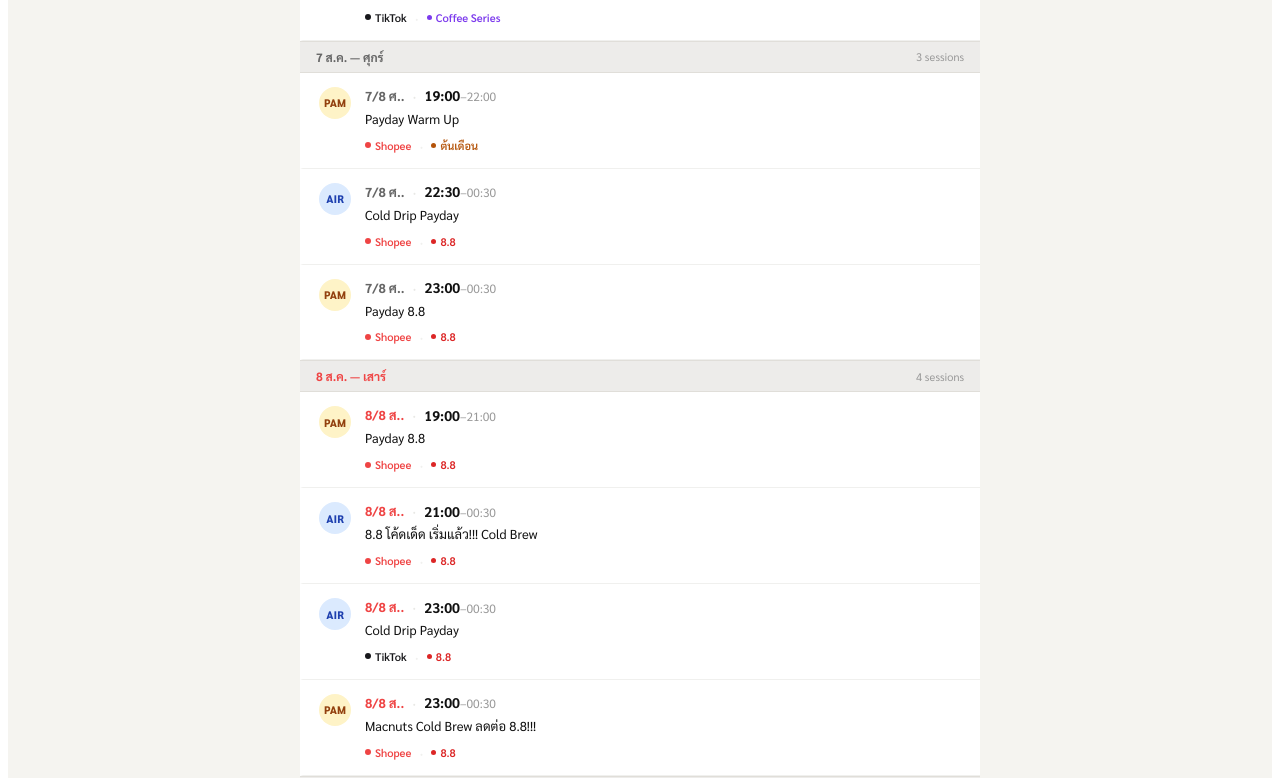
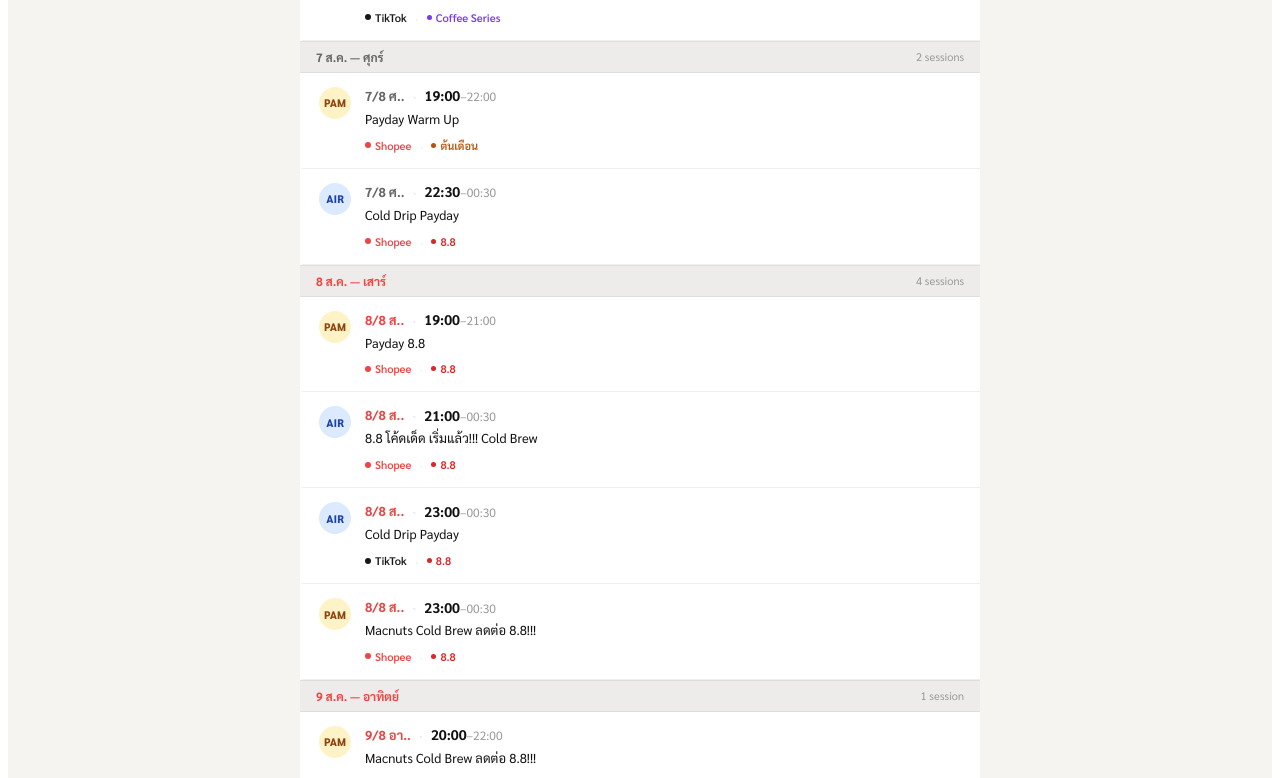
Before and after one commit to thaninadmacnuts-bit/Live-Schedule, a React (Create React App) app: page / in a window 1280 px wide. Shown: the part 945-1723 px from the top of the page. Built offline with nearby package versions, Linux system fonts and the light colour scheme.

Commit message:
Update App.jsx

```diff
--- a/src/App.jsx
+++ b/src/App.jsx
@@ -11,7 +11,6 @@ const RAW_DATA = [
   { staff: "AIR", platform: "TikTok", topic: "Coffee Quiz แจกของรางวัล", date: "2026-08-06", startLive: "19:00", endLive: "22:00" },
   { staff: "PAM", platform: "Shopee", topic: "Payday Warm Up", date: "2026-08-07", startLive: "19:00", endLive: "22:00" },
   { staff: "AIR", platform: "Shopee", topic: "Cold Drip Payday", date: "2026-08-07", startLive: "22:30", endLive: "00:30" },
-  { staff: "PAM", platform: "Shopee", topic: "Payday 8.8", date: "2026-08-07", startLive: "23:00", endLive: "00:30" },
   { staff: "PAM", platform: "Shopee", topic: "Payday 8.8", date: "2026-08-08", startLive: "19:00", endLive: "21:00" },
   { staff: "AIR", platform: "Shopee", topic: "8.8 โค้ดเด็ด เริ่มแล้ว!!! Cold Brew", date: "2026-08-08", startLive: "21:00", endLive: "00:30" },
   { staff: "AIR", platform: "TikTok", topic: "Cold Drip Payday", date: "2026-08-08", startLive: "23:00", endLive: "00:30" },
```
